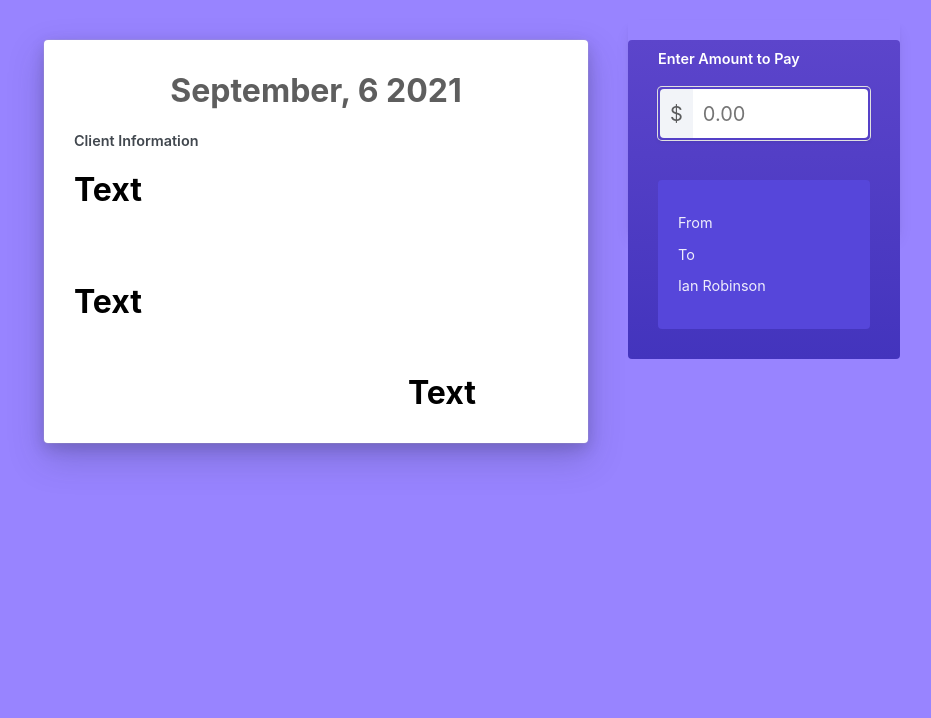
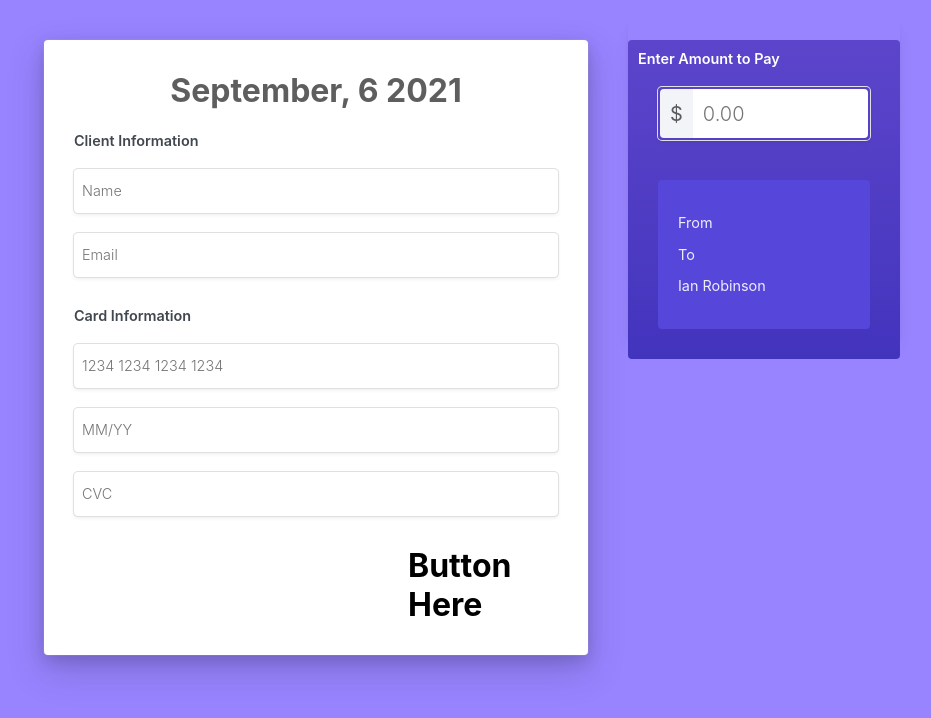
Before and after one commit to ElementalEquityCode/USDC-Payment-Portal, a React (Create React App) app: page / in a window 1280 px wide. Shown: the top 718 px of the page, without its empty margins (168-1099 px from the left). Built offline with nearby package versions, Linux system fonts and the light colour scheme.

Commit message:
Created a custom TextField component.

```diff
--- a/src/App.css
+++ b/src/App.css
@@ -18,6 +18,12 @@ p {
   font-size: 0.9rem;
 }
 
+input {
+  font-size: 0.9rem;
+  color: rgba(26, 26, 26, 0.9);
+  font-weight: 300;
+}
+
 @media screen and (max-width: 500px) {
   h3 {
     font-size: 15vw;
--- a/src/Components/PaymentForm/PaymentForm.js
+++ b/src/Components/PaymentForm/PaymentForm.js
@@ -3,6 +3,7 @@ import AmountToPayForm from '../AmountToPayForm/AmountToPayForm';
 import ValuesContext from '../../Contexts/ValuesContext';
 import TodaysDate from '../TodaysDate/TodaysDate';
 import SectionLabel from '../SectionLabel/SectionLabel';
+import TextField from '../TextField/TextField';
 import Grid from '../Grid/Grid';
 import styles from './PaymentForm.module.css';
 
@@ -34,23 +35,41 @@ class PaymentForm extends React.Component {
       >
         <div className={styles.paymentForm}>
           <TodaysDate />
-          <SectionLabel
-            type="dark"
-          >
-            Client Information
-          </SectionLabel>
           <Grid
             columns="one"
           >
-            <h1>Text</h1>
+            <SectionLabel
+              type="dark"
+            >
+              Client Information
+            </SectionLabel>
+            <TextField
+              placeholder="Name"
+            />
+            <TextField
+              placeholder="Email"
+            />
           </Grid>
           <Grid
-            columns="two"
+            columns="one"
           >
-            <h1>Text</h1>
+            <SectionLabel
+              type="dark"
+            >
+              Card Information
+            </SectionLabel>
+            <TextField
+              placeholder="1234 1234 1234 1234"
+            />
+            <TextField
+              placeholder="MM/YY"
+            />
+            <TextField
+              placeholder="CVC"
+            />
           </Grid>
           <div className={styles.buttonContainer}>
-            <h1>Text</h1>
+            <h1>Button Here</h1>
           </div>
         </div>
         <div className={styles.amountToPayForm}>
--- a/src/Components/SectionLabel/SectionLabel.module.css
+++ b/src/Components/SectionLabel/SectionLabel.module.css
@@ -1,7 +1,7 @@
 .sectionLabel {
     font-weight: 600;
     color: rgb(65, 71, 78);
-    padding: 0 20px 0 20px;
+    padding: 0;
     margin: 0;
 }
 
--- /dev/null
+++ b/src/Components/TextField/TextField.js
@@ -0,0 +1,47 @@
+import React from 'react';
+import PropTypes from 'prop-types';
+import styles from './TextField.module.css';
+
+class TextField extends React.Component {
+  constructor() {
+    super();
+    this.state = {
+      isFocused: false
+    };
+  }
+
+  handleFocus = () => {
+    this.setState({
+      isFocused: true
+    });
+  }
+
+  handleBlur = () => {
+    this.setState({
+      isFocused: false
+    });
+  }
+
+  render() {
+    const { isFocused } = this.state;
+    const { placeholder } = this.props;
+
+    return (
+      <div className={isFocused ? `${styles.textFieldContainer} ${styles.focused}` : `${styles.textFieldContainer}`}>
+        <input
+          className={styles.textField}
+          type="text"
+          placeholder={placeholder}
+          onFocus={this.handleFocus}
+          onBlur={this.handleBlur}
+        />
+      </div>
+    );
+  }
+}
+
+TextField.propTypes = {
+  placeholder: PropTypes.string
+};
+
+export default TextField;
--- /dev/null
+++ b/src/Components/TextField/TextField.module.css
@@ -0,0 +1,27 @@
+.textFieldContainer {
+    box-shadow: 0 0 0 1px #e0e0e0, 0 2px 4px 0 rgb(0 0 0 / 7%), 0 1px 1.5px 0 rgb(0 0 0 / 5%);
+    border-radius: 4px;
+    height: 44px;
+    box-sizing: border-box;
+    padding: 2px;
+    transition: all 0.15s ease-out;
+}
+
+.focused {
+    background-color: rgb(203,223,240);
+    box-shadow: 0 0 0 1px #e0e0e0, 0 2px 4px 0 rgb(0 0 0 / 7%), 0 1px 1.5px 0 rgb(0 0 0 / 5%);
+}
+
+.textField {
+    width: 100%;
+    height: 100%;
+    box-sizing: border-box;
+    outline: none;
+    border-radius: 4px;
+    border: 1px solid rgba(0, 0, 0, 0);
+    padding: 0 5px;
+}
+
+.textField:focus {
+    border: 1px solid rgb(165,202,230);
+}
```
